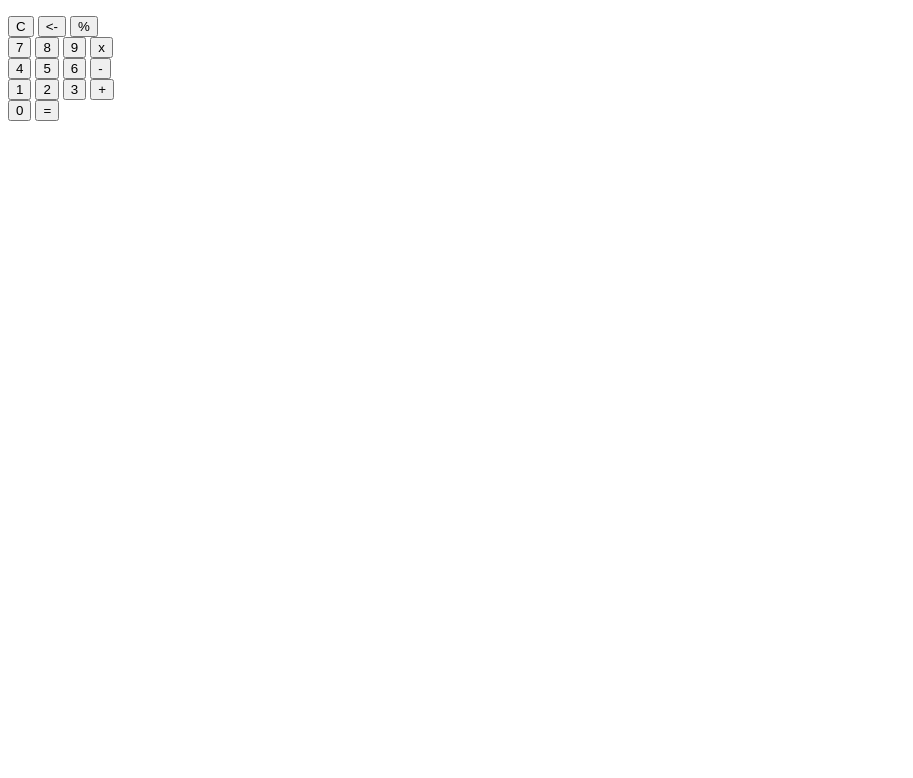
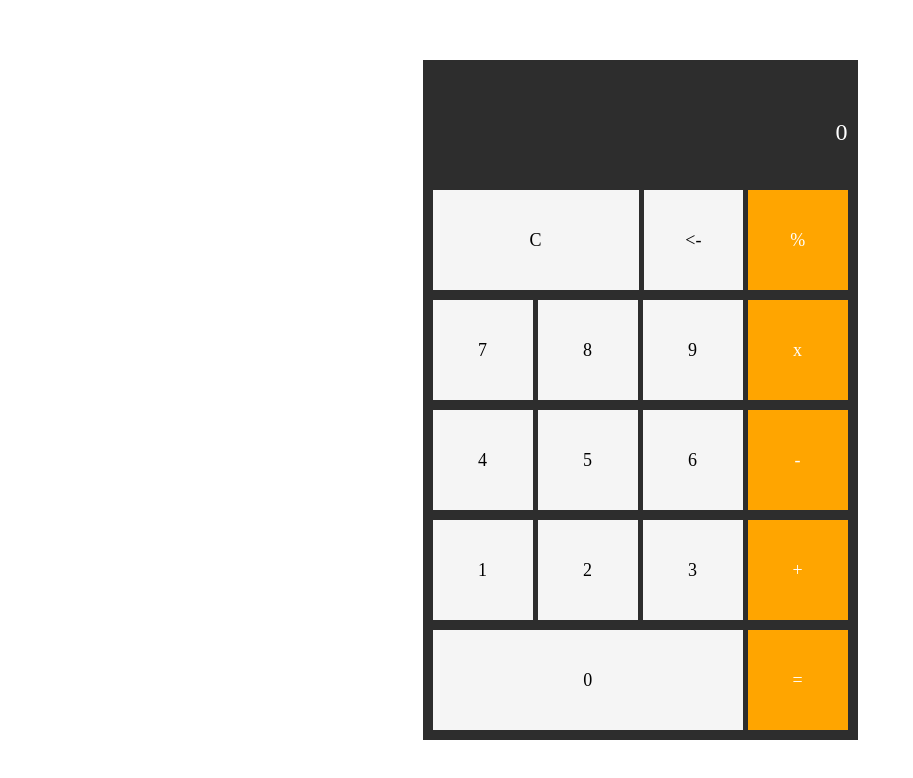
Before and after one commit to ssuish/frontend-projects, a plain HTML site: page projects/calculator/index.html in a window 1280 px wide. Shown: the whole page, without its empty margins (0-913 px from the left). Drawn offline with Linux system fonts and the light colour scheme.

Commit message:
initialize calculator layout and styles with basic structure and button configurations

```diff
--- a/projects/calculator/index.html
+++ b/projects/calculator/index.html
@@ -12,11 +12,11 @@
 <body>
     <div class="calculator">
         <div class="result-screen">
-            <p class="result"></p>
+            <p class="result">0</p>
         </div>
         <div class="calculator-body">
             <div class="row">
-                <button class="calc-button 2-block"> C </button>
+                <button class="calc-button block-2"> C </button>
                 <button class="calc-button"> <- </button>
                         <button class="calc-button"> % </button>
             </div>
@@ -39,7 +39,7 @@
                 <button class="calc-button"> + </button>
             </div>
             <div class="row">
-                <button class="calc-button 3-block"> 0 </button>
+                <button class="calc-button block-3"> 0 </button>
                 <button class="calc-button"> = </button>
             </div>
         </div>
--- a/projects/calculator/styles.css
+++ b/projects/calculator/styles.css
@@ -0,0 +1,78 @@
+* {
+  box-sizing: border-box;
+}
+
+body {
+  margin: 0;
+  height: 100vh;
+  width: 100%;
+  display: flex;
+  align-items: center;
+  justify-content: center;
+}
+
+.result-screen {
+  display: flex;
+  align-items: flex-end;
+  justify-content: flex-end;
+  padding: 10px;
+  height: 120px;
+  width: 100%;
+  margin: 0;
+  background-color: #2d2d2d;
+}
+
+.result {
+  font-family: "Cascadia Code";
+  font-feature-settings: "calt" 1;
+  font-size: x-large;
+  color: white;
+}
+
+.calculator-body {
+  display: flex;
+  flex-direction: column;
+  justify-content: space-evenly;
+  gap: 10px;
+  padding: 10px;
+  background-color: #2d2d2d;
+}
+
+.row {
+  display: flex;
+  justify-content: space-between;
+  gap: 5px;
+}
+
+.calc-button {
+  height: 100px;
+  width: 100px;
+  background-color: whitesmoke;
+  border: none;
+
+  font-family: "Cascadia Code";
+  font-feature-settings: "calt" 1;
+  font-size: large;
+}
+
+.calc-button:last-child {
+  background-color: orange;
+  border: none;
+  color: white;
+}
+
+.block-2 {
+  width: 50%;
+}
+
+.block-3 {
+  width: 75%;
+}
+
+.calc-button:hover {
+  background-color: white;
+}
+
+.calc-button:last-child:hover {
+  background-color: rgb(247, 196, 103);
+}
```
